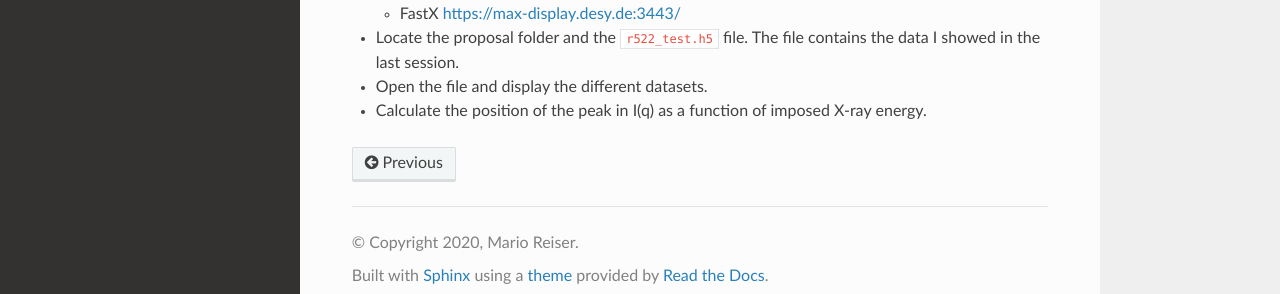
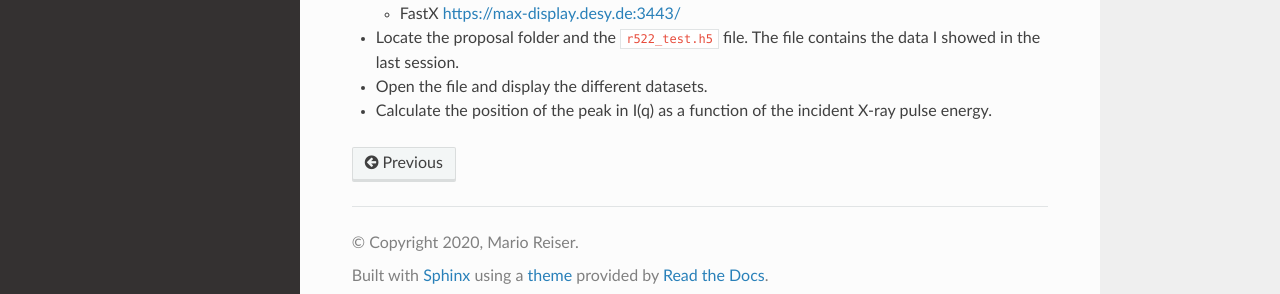
Before and after one commit to reiserm/midtools, a Sphinx documentation site: the page built from docs/source/tasks.rst, in a window 1280 px wide. Shown: the part 606-900 px from the top of the page. Built offline with Sphinx 7.4.7 and the Read the Docs theme 2.0.0, drawn with Linux system fonts in a browser that asks for light colours.

Commit message:
Update tasks.rst

```diff
--- a/docs/source/tasks.rst
+++ b/docs/source/tasks.rst
@@ -32,4 +32,4 @@ Try to accomplish the following tasks:
 
 * Open the file and display the different datasets.
 
-* Calculate the position of the peak in I(q) as a function of imposed X-ray energy.
+* Calculate the position of the peak in I(q) as a function of the incident X-ray pulse energy.
```
